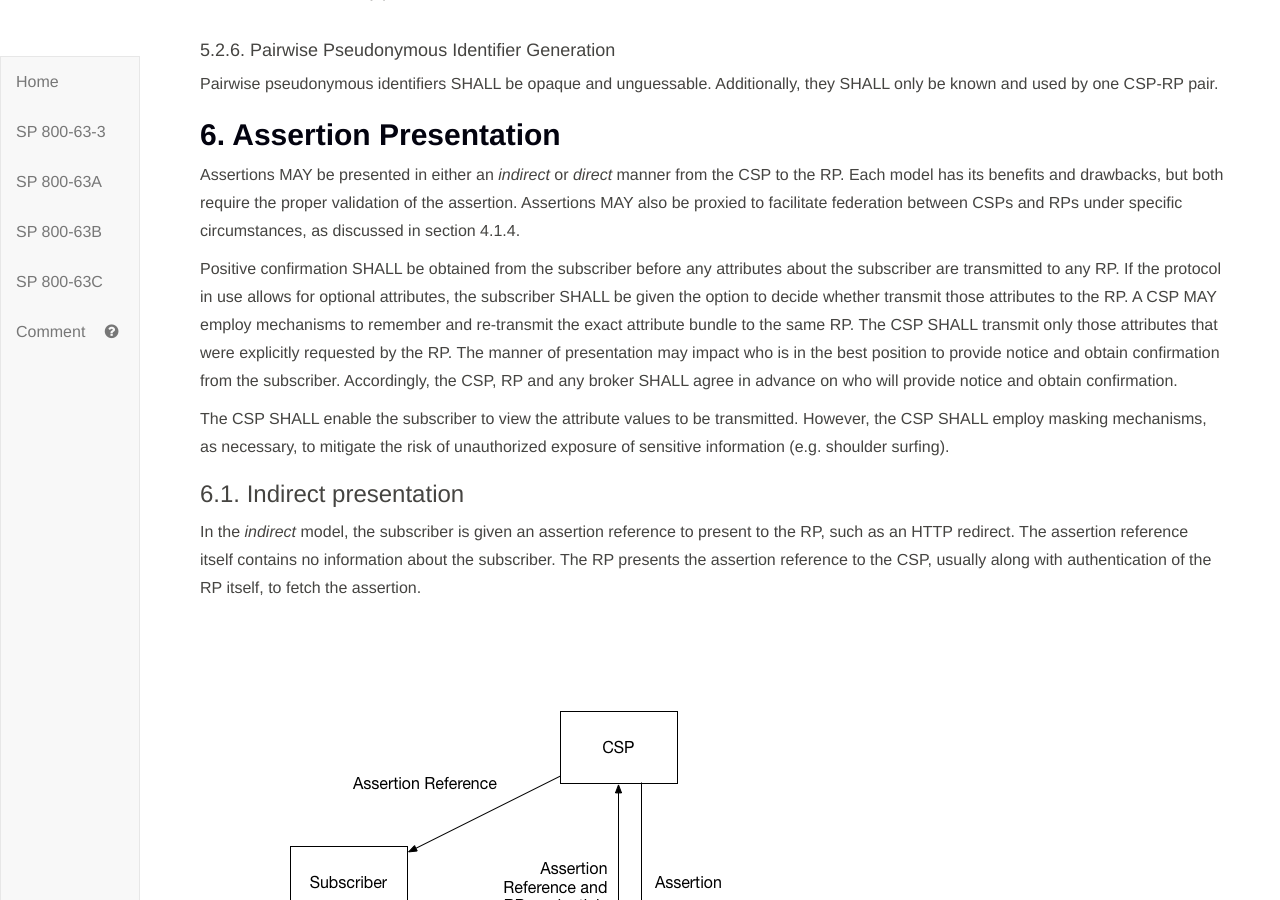
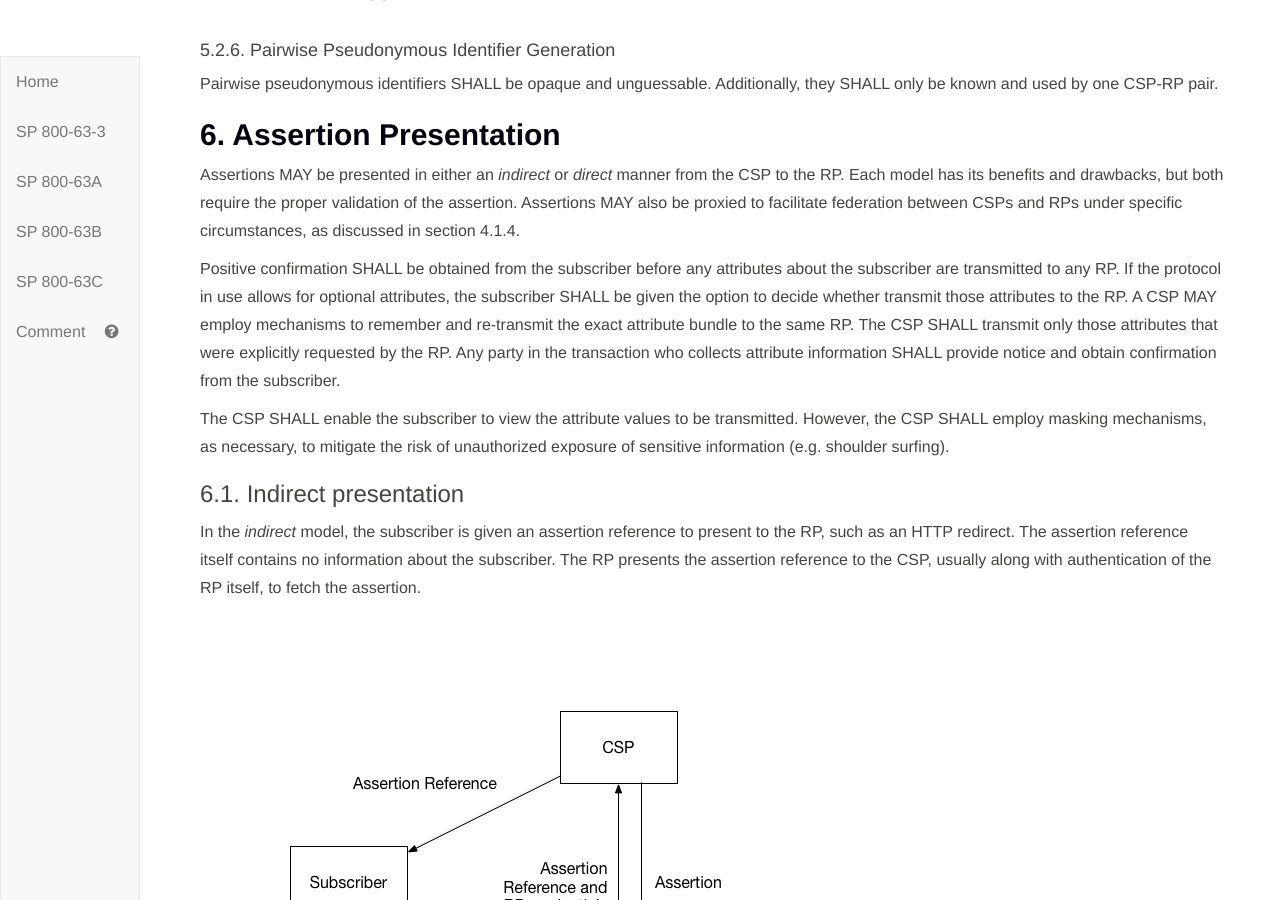
Before and after one commit to usnistgov/800-63-3, a Jekyll site: the page built from sp800-63c.md, in a window 1280 px wide and 900 px high, scrolled down 12319 px. Built offline with Jekyll 4.4.1, drawn with Linux system fonts in a browser that asks for light colours.

Commit message:
change to attribute consent language

```diff
--- a/sp800-63c/sec6_presentation.md
+++ b/sp800-63c/sec6_presentation.md
@@ -4,7 +4,7 @@
 
 Assertions MAY be presented in either an *indirect* or *direct* manner from the CSP to the RP. Each model has its benefits and drawbacks, but both require the proper validation of the assertion. Assertions MAY also be proxied to facilitate federation between CSPs and RPs under specific circumstances, as discussed in section 4.1.4.
 
-Positive confirmation SHALL be obtained from the subscriber before any attributes about the subscriber are transmitted to any RP. If the protocol in use allows for optional attributes, the subscriber SHALL be given the option to decide whether transmit those attributes to the RP. A CSP MAY employ mechanisms to remember and re-transmit the exact attribute bundle to the same RP. The CSP SHALL transmit only those attributes that were explicitly requested by the RP. The manner of presentation may impact who is in the best position to provide notice and obtain confirmation from the subscriber.  Accordingly, the CSP, RP and any broker SHALL agree in advance on who will provide notice and obtain confirmation.
+Positive confirmation SHALL be obtained from the subscriber before any attributes about the subscriber are transmitted to any RP. If the protocol in use allows for optional attributes, the subscriber SHALL be given the option to decide whether transmit those attributes to the RP. A CSP MAY employ mechanisms to remember and re-transmit the exact attribute bundle to the same RP. The CSP SHALL transmit only those attributes that were explicitly requested by the RP. Any party in the transaction who collects attribute information SHALL provide notice and obtain confirmation from the subscriber.
 
 The CSP SHALL enable the subscriber to view the attribute values to be transmitted. However, the CSP SHALL employ masking mechanisms, as necessary, to mitigate the risk of unauthorized exposure of sensitive information (e.g. shoulder surfing).
 
```
